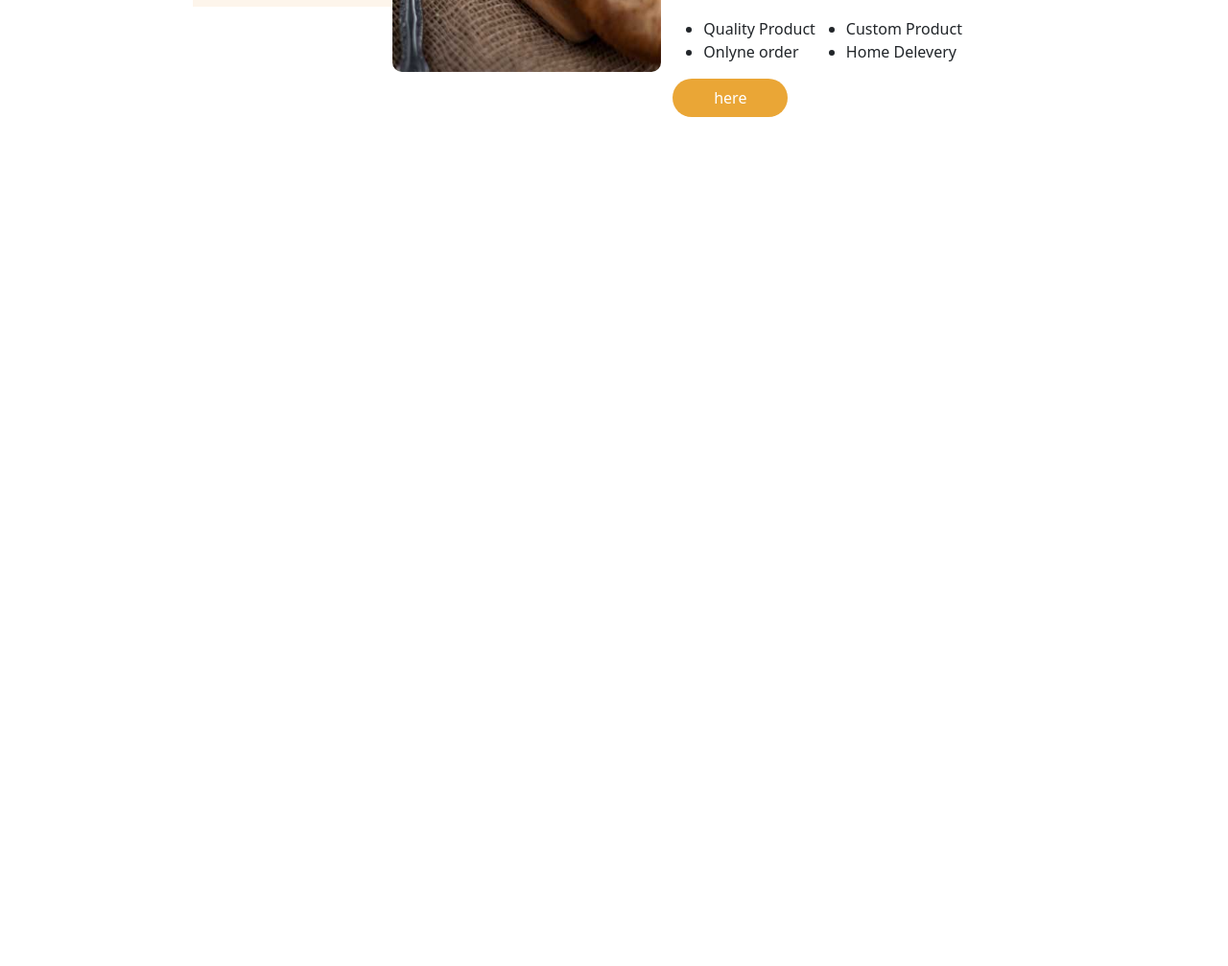
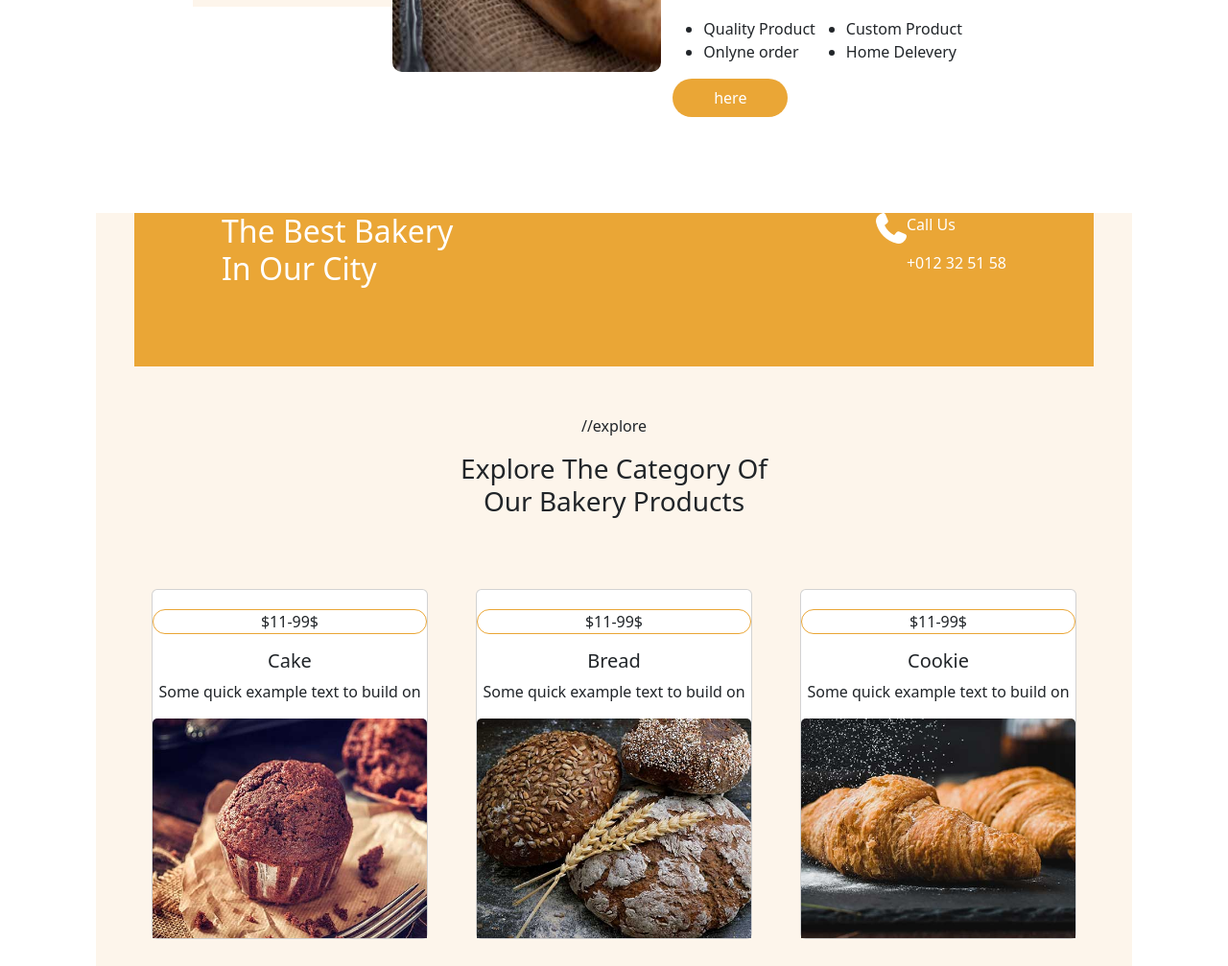
Before and after one commit to Shahin-Alz/projet-img, a website: page index.html in a window 1280 px wide. Shown: the part 2111-3118 px from the top of the page at 96% size. Before the commit the page ends 2333 px from the top, so only its background shows below. Drawn offline with nearby package versions, Linux system fonts and the light colour scheme.

Commit message:
finish section4 structure

```diff
--- a/index.html
+++ b/index.html
@@ -133,7 +133,7 @@
     </section>
 
     <section class="section3">
-        <div class="all d-flex">
+        <div class="all-sec3 d-flex">
             <div class="contenu1-sec3 d-flex">
                 <div>
                     <img class="img1-sec3" src="./public/img/about-1.jpg" alt="">
@@ -145,8 +145,10 @@
             <div class="contenu2-sec3">
                 <p>//About us</p>
                 <h2>We Bake Every Item From The Core Of Our Heart</h2>
-                <p>Lorem ipsum dolor sit amet consectetur adipisicing elit. Laboriosam quidem nulla illum nisi ut modi aliquam! Dolorem repudiandae eveniet commodi aliquid! Optio perspiciatis ad possimus!</p>
-                <p>Lorem ipsum dolor sit amet consectetur, adipisicing elit. Quos earum, nihil beatae, magnam temporibus tenetur amet ipsa hic reiciendis vel modi fugit cumque totam a.</p>
+                <p>Lorem ipsum dolor sit amet consectetur adipisicing elit. Laboriosam quidem nulla illum nisi ut modi
+                    aliquam! Dolorem repudiandae eveniet commodi aliquid! Optio perspiciatis ad possimus!</p>
+                <p>Lorem ipsum dolor sit amet consectetur, adipisicing elit. Quos earum, nihil beatae, magnam temporibus
+                    tenetur amet ipsa hic reiciendis vel modi fugit cumque totam a.</p>
                 <div class="list-sec3 d-flex">
                     <div>
                         <ul>
@@ -165,6 +167,59 @@
             </div>
         </div>
     </section>
+
+    <section class="section4">
+        <div class="all-sec4">
+            <div class="contenu1-sec4 d-flex justify-content-around">
+                <div class="titre-sec4">
+                    <h2>The Best Bakery <br> In Our City</h2>
+                </div>
+                <div class="contenu2-sec4 d-flex">
+                    <div>
+                        <i class="icon-sec4 fa-solid fa-phone"></i>
+                    </div>
+                    <div>
+                        <p class="para-sec4">Call Us</p>
+                        <p class="para-sec4">+012 32 51 58</p>
+                    </div>
+                </div>
+            </div>
+            <div class="contenu2-sec4 text-center m-7">
+                <p>//explore</p>
+                <h3>Explore The Category Of <br> Our Bakery Products</h3>
+            </div>
+            <div class="contenu3-sec4 d-flex justify-content-center">
+
+                <div class="card m-5" style="width: 18rem;">
+                    <div class="card-body text-center">
+                        <p class="para2-sec4">$11-99$</p>
+                        <h5 class="card-title">Cake</h5>
+                        <p class="card-text">Some quick example text to build on </p>
+                        <img class="card-img-top" src="./public/img/product-1.jpg" alt="Card image cap">
+                    </div>
+                </div>
+
+                <div class="card m-5" style="width: 18rem;">
+                    <div class="card-body text-center">
+                        <p class="para2-sec4">$11-99$</p>
+                        <h5 class="card-title">Bread</h5>
+                        <p class="card-text">Some quick example text to build on </p>
+                        <img class="card-img-top" src="./public/img/product-2.jpg" alt="Card image cap">
+                    </div>
+                </div>
+
+                <div class="card m-5" style="width: 18rem;">
+                    <div class="card-body text-center">
+                        <p class="para2-sec4">$11-99$</p>
+                        <h5 class="card-title">Cookie</h5>
+                        <p class="card-text">Some quick example text to build on </p>
+                        <img class="card-img-top" src="./public/img/product-3.jpg" alt="Card image cap">
+                    </div>
+                </div>
+
+            </div>
+        </div>
+    </section>
 </body>
 <script src="./node_modules/bootstrap/dist/js/bootstrap.bundle.js"></script>
 
--- a/src/sass/app.scss
+++ b/src/sass/app.scss
@@ -16,3 +16,4 @@ $fa-font-path : "../../node_modules/@fortawesome/fontawesome-free/webfonts";
 @import "./modules/section2";
 @import "./modules/section3";
 @import "./modules/header";
+@import "./modules/section4";
--- a/src/sass/modules/_section3.scss
+++ b/src/sass/modules/_section3.scss
@@ -2,7 +2,7 @@
 
 }
 
-.all{
+.all-sec3{
     justify-content: space-evenly;
     margin: 100px;
 }
--- /dev/null
+++ b/src/sass/modules/_section4.scss
@@ -0,0 +1,40 @@
+.all-sec4{
+    margin: 100px;
+    background-color: #fdf5eb;
+    height: 120vh;
+
+}
+
+.contenu1-sec4{
+    background-color: #eaa636;
+    height: 20vh;
+    justify-content: center;
+    margin-left: 40px;
+    margin-right: 40px;
+}
+
+.titre-sec4{
+    width: 50%;
+    color: white;
+}
+
+.icon-sec4{
+    color: white;
+}
+
+.card-body{
+    padding-top: 20px;
+    padding-left: 0px;
+    padding-right: 0px;
+    padding-bottom: 0px;
+}
+
+.para-sec4{
+    color: white;
+}
+
+.para2-sec4{
+    border: #eaa636 1px solid;
+    border-radius: 20px;
+
+}
```
Also changed, not shown: public/css/app.css.
